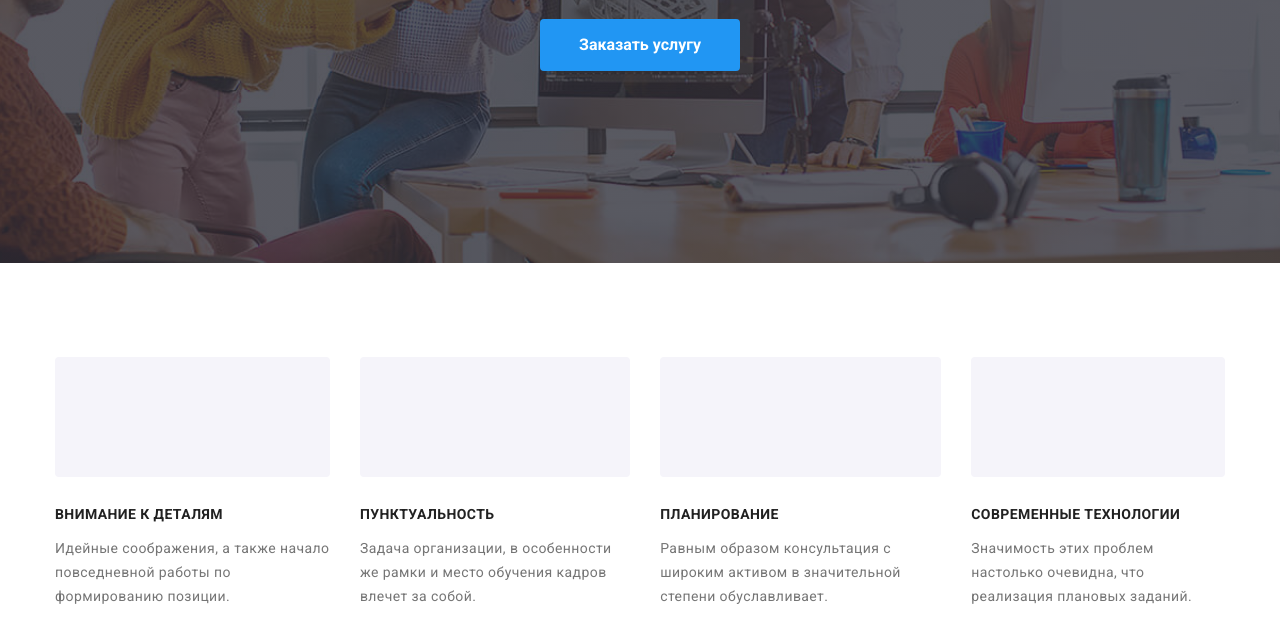
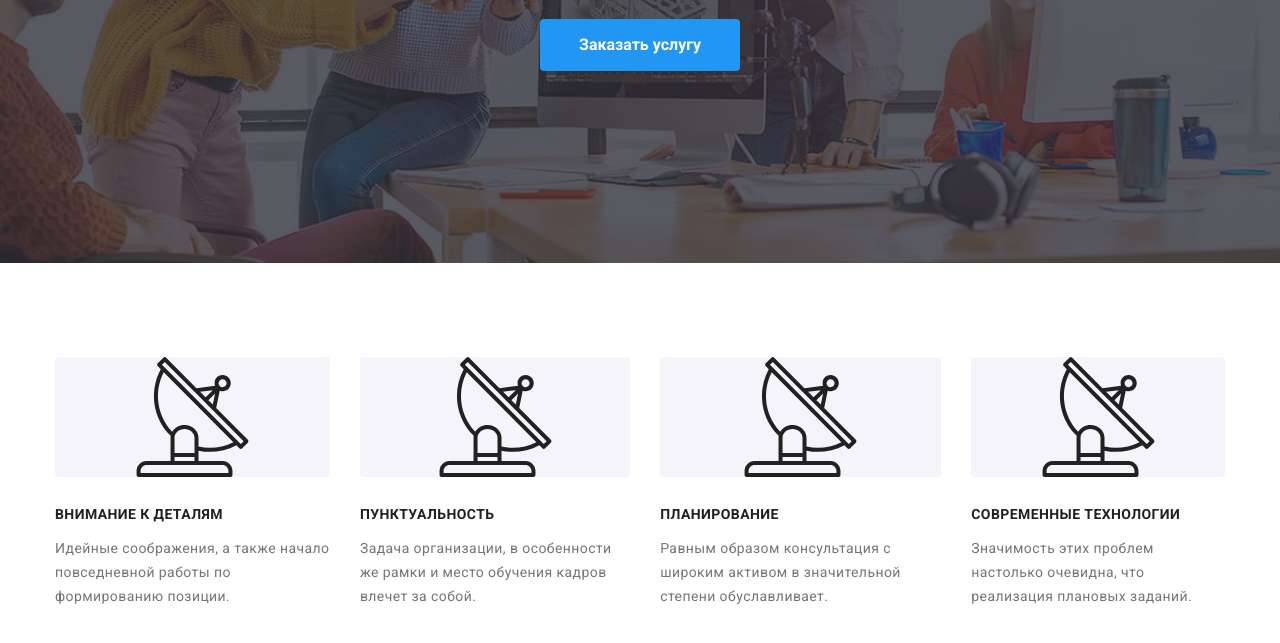
Before and after one commit to Constantine719/goit-markup-hw-04, a plain HTML site: page index.html in a window 1280 px wide. Shown: the part 417-1060 px from the top of the page. Drawn offline with nearby package versions, Linux system fonts and the light colour scheme.

Commit message:
Добавляет антенну как bgi (переделать)

```diff
--- a/css/styles.css
+++ b/css/styles.css
@@ -254,6 +254,10 @@ a {
   height: 120px;
   background: #f5f4fa;
   border-radius: 4px;
+  background-image: url(../images/antenna.svg);
+  background-repeat: no-repeat;
+  background-position: center;
+  background-size: contain;
 }
 
 .features .features-item + .features-item {
```
Also changed, not shown: images/antenna.svg (added).
